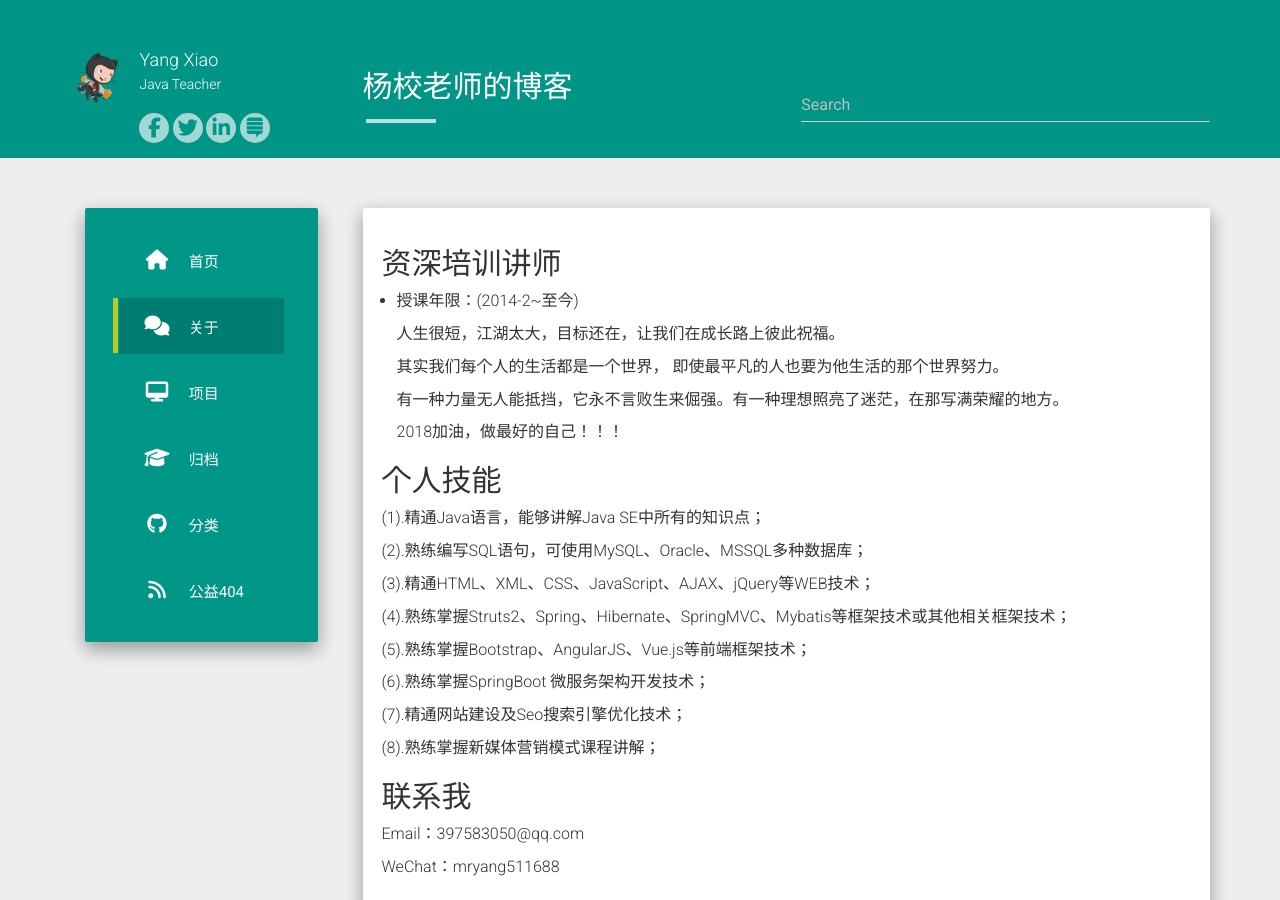
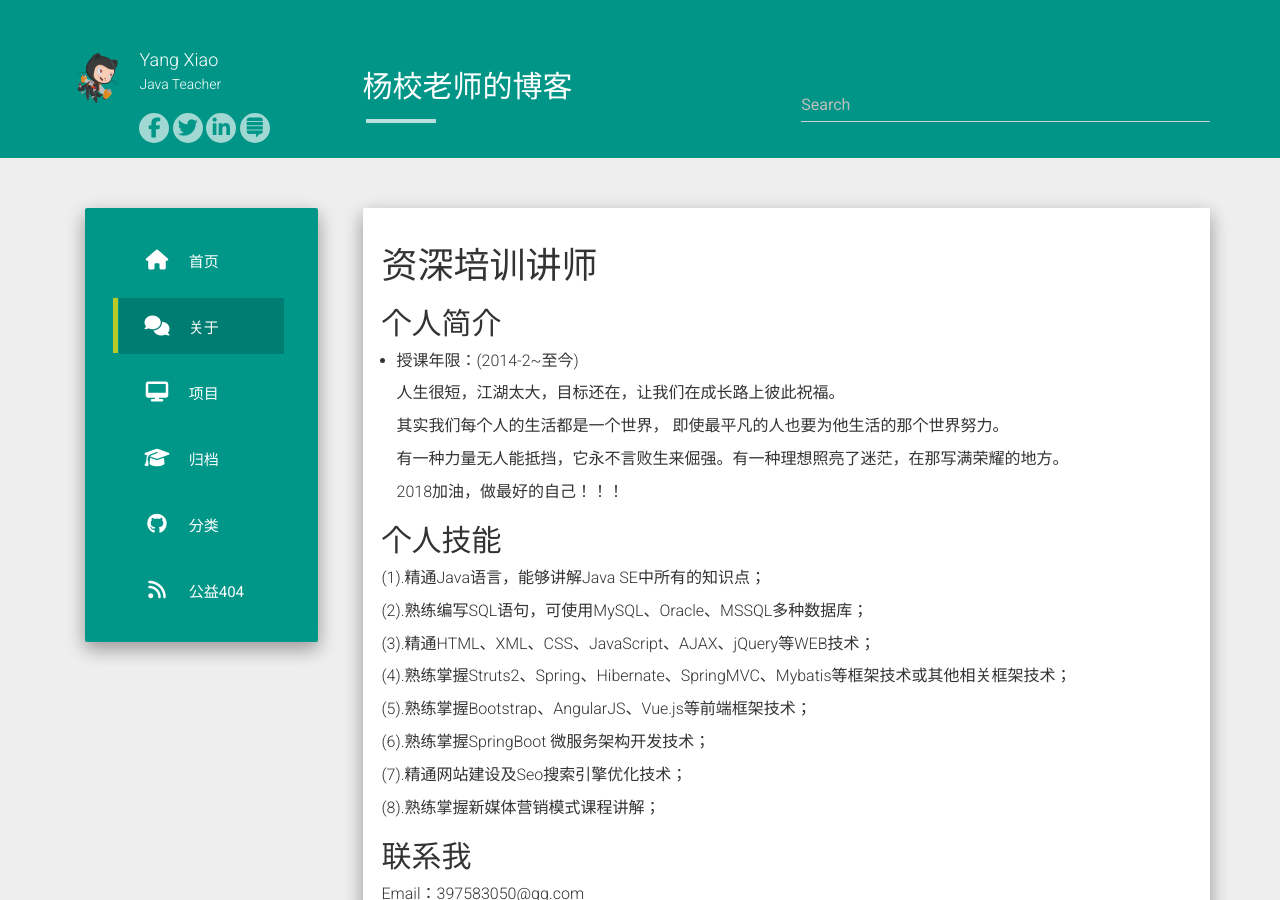
Before and after one commit to mryang1688/mryang1688.github.io, a Jekyll site: the page built from about.md, in a window 1280 px wide and 900 px high. Built offline with Jekyll 4.4.1, drawn with Linux system fonts in a browser that asks for light colours; nearby versions of some CDN libraries.

Commit message:
five commit

```diff
--- a/about.md
+++ b/about.md
@@ -5,7 +5,10 @@ group: navigation
 permalink: /about/
 ---
 
-## 资深培训讲师
+# 资深培训讲师
+
+## 个人简介
+
  * 授课年限：(2014-2~至今)
 
 	人生很短，江湖太大，目标还在，让我们在成长路上彼此祝福。
```
